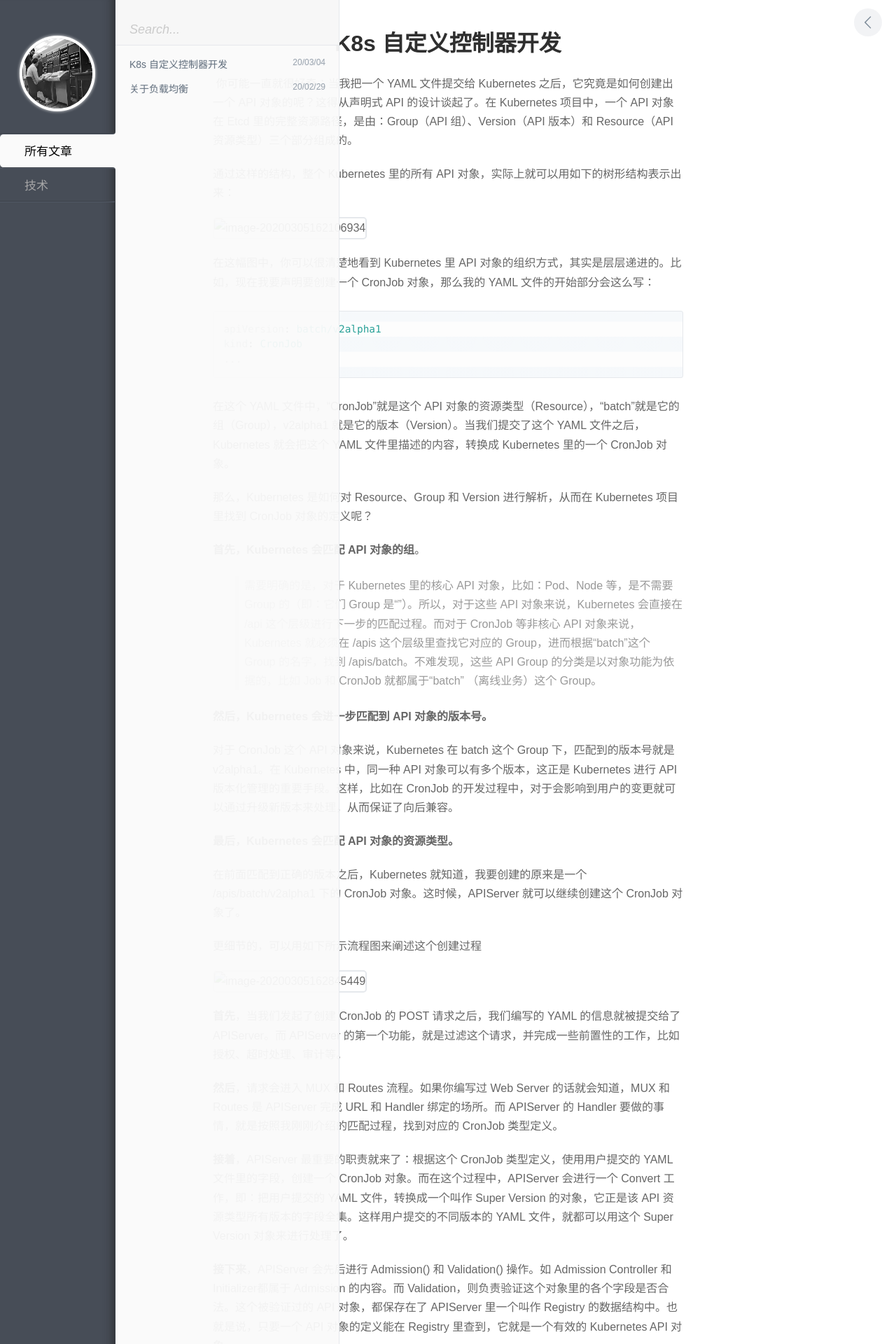
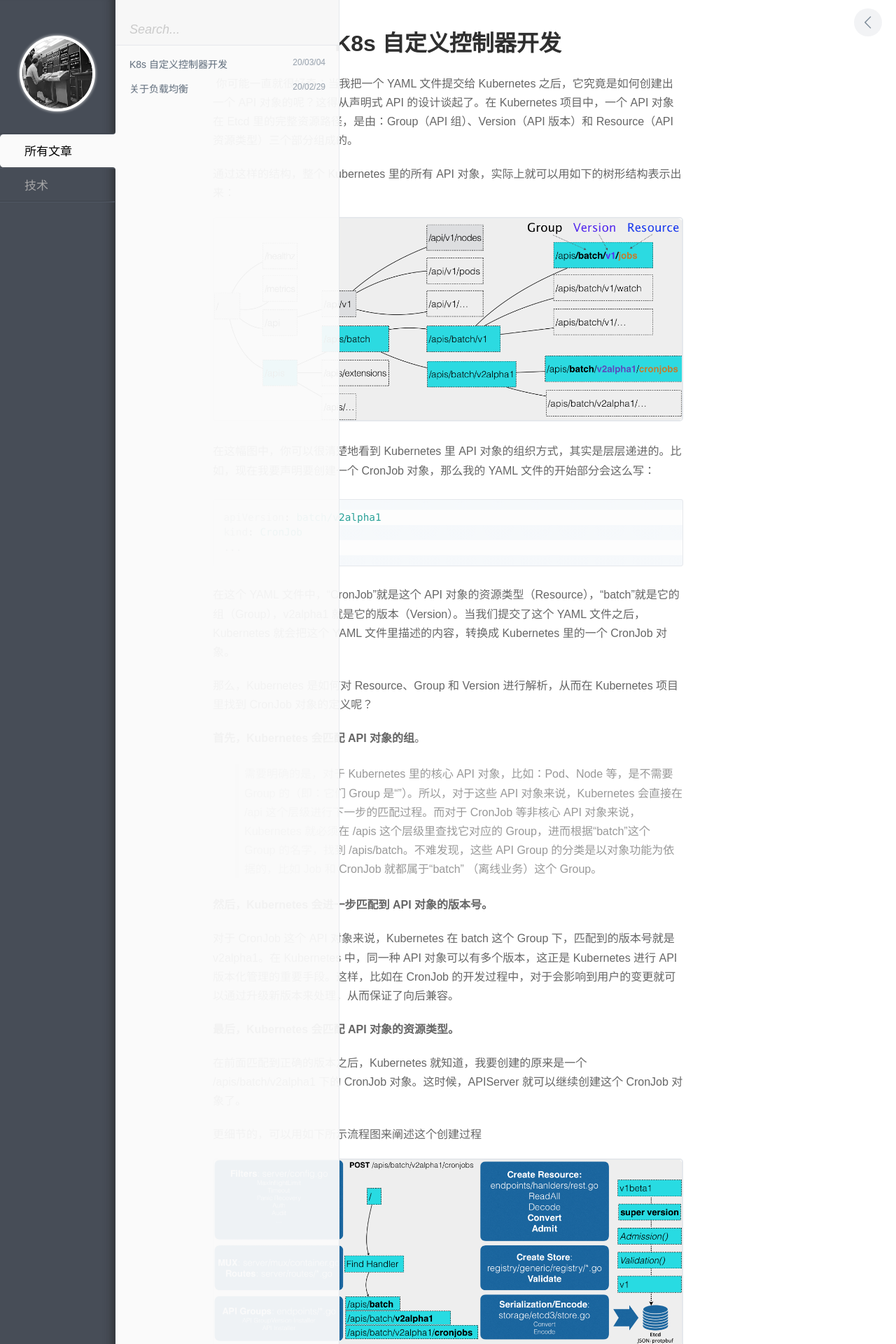
Before and after one commit to neteric/neteric.github.io, a Jekyll site: the page built from _posts/tec/2020-03-04-k8s 自定义控制器开发.md, in a window 1280 px wide. Shown: the top 1920 px of the page at 70% size. Built offline with Jekyll 4.4.1, drawn with Linux system fonts in a browser that asks for light colours; some of the changed text lies outside the part shown.

Commit message:
update image path to relative

```diff
--- a/_posts/tec/2020-03-04-k8s 自定义控制器开发.md
+++ b/_posts/tec/2020-03-04-k8s 自定义控制器开发.md
@@ -14,7 +14,7 @@
 
 通过这样的结构，整个 Kubernetes 里的所有 API 对象，实际上就可以用如下的树形结构表示出来：
 
-![image-20200305162106934](/Users/zhangchao/neteric.github.io/assets/images/image-20200305162106934.png)
+![image-20200305162106934](../../assets/images/image-20200305162106934.png)
 
 在这幅图中，你可以很清楚地看到 Kubernetes 里 API 对象的组织方式，其实是层层递进的。比如，现在我要声明要创建一个 CronJob 对象，那么我的 YAML 文件的开始部分会这么写：
 
@@ -42,7 +42,7 @@
 
 更细节的，可以用如下所示流程图来阐述这个创建过程
 
-![image-20200305162845449](/Users/zhangchao/neteric.github.io/assets/images/image-20200305162845449.png)
+![image-20200305162845449](../../assets/images/image-20200305162845449.png)
 
 
 
@@ -269,7 +269,7 @@
 
 
 
-![img](/Users/zhangchao/neteric.github.io/assets/images/32e545dcd4664a3f36e95af83b571ec3.png)
+![img](../../assets/images/32e545dcd4664a3f36e95af83b571ec3.png)
 
 
 
```
